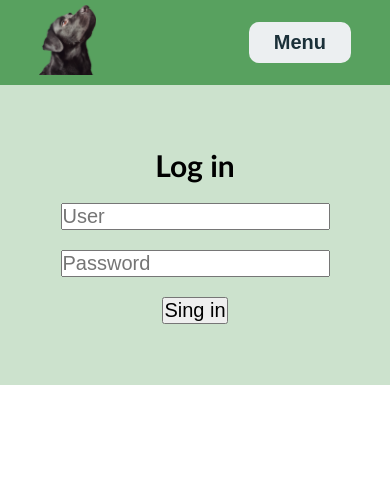
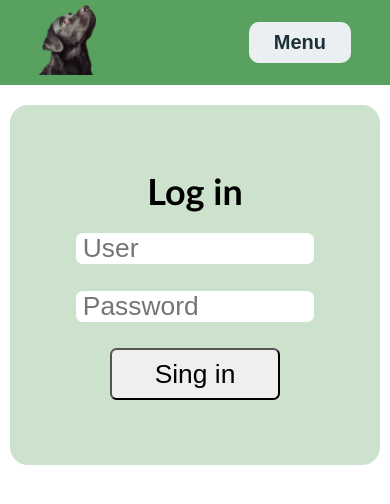
Before and after one commit to Matias-F-Acevedo/Lost-Paws, a React (Vite) app: page /login in a window 390 px wide. Shown: the top 504 px of the page. Built offline with nearby package versions, Linux system fonts and the light colour scheme; no server answers.

Commit message:
agregue un poco de estilos

```diff
--- a/src/usuarios/login/Login.css
+++ b/src/usuarios/login/Login.css
@@ -1,14 +1,25 @@
-.container-login{
+.container-login {
+    display: flex;
     background-color: rgba(23, 124, 31, 0.219);
+    width: 40%;
+    justify-content: center;
+    margin: auto;
+    margin-top: 5%;
+    border-radius: 15px;
 }
 
-.title-login{
+.title-login {
     font-size: 30px;
     font-family: 'Gill Sans', 'Gill Sans MT', Calibri, 'Trebuchet MS', sans-serif;
-    padding-bottom: 20px;
+    padding-bottom: 4%;
 }
 
-.login{
+.p-error {
+    margin-bottom: 2%;
+
+}
+
+.login {
     display: flex;
     flex-direction: column;
     align-items: center;
@@ -19,17 +30,77 @@
 
 
 
-.formulario{
+.form-login {
     display: flex;
     justify-content: center;
     flex-direction: column;
     align-items: center;
     gap: 1rem;
-    /* background-color: aqua; */
 
 }
-.login-welcome{
+
+.form-login input {
+
+
+    border-radius: 5px;
+    border: none;
+    padding-left: 2%;
+    height: 30px;
+    width: 100%;
+}
+
+
+.form-login button {
+    border-radius: 5px;
+    width: 50%;
+    height: 40%;
+}
+
+.container-login-welcome{
+background-color:rgb(243, 240, 255);
+margin: auto;
+width: 50%;
+border-radius: 10px;
+
+}
+
+.login-welcome {
     text-align: center;
     font-size: 50px;
-    background-color: beige;
+    margin-top:10%;
 }
+
+
+
+@media (max-width: 500px) {
+    .container-login {
+        width: 90%;
+        zoom: 1.2;
+    }
+
+    .form-login input {
+        width: 70%;
+    }
+}
+
+
+@media (max-width: 800px) {
+    .container-login {
+        zoom: 1.2;
+        width: 70%;
+    }
+
+}
+
+@media (max-width: 450px) {
+    .container-login {
+        width: 95%;
+        height: 100%;
+    }
+
+    .form-login {
+        zoom: 1.1;
+
+    }
+
+}
--- a/src/usuarios/login/Login.jsx
+++ b/src/usuarios/login/Login.jsx
@@ -9,7 +9,7 @@ import { UserContext } from "../../UserContext.jsx";
 function Login() {
 
     // con useContext uso el estado global del UserContext
-    const { user, handleLogin, handleLogout } = useContext(UserContext);
+    const { user, handleLogin} = useContext(UserContext);
 
 
     const [userName, setUserName] = useState("");
@@ -18,7 +18,7 @@ function Login() {
     const [error, setError] = useState("");
     const [users, setUsers] = useState([]);
 
-    const urlUsuariosRegistrados = "https://648e054b2de8d0ea11e87f07.mockapi.io/users"
+    const urlUsersRegistered = "https://648e054b2de8d0ea11e87f07.mockapi.io/users"
 
 
     const fetchUsers = async (url) => {
@@ -33,7 +33,7 @@ function Login() {
 
     // maneja el estado de los usuarios cada vez que se monte el componente
     useEffect(() => {
-        fetchUsers(urlUsuariosRegistrados);
+        fetchUsers(urlUsersRegistered);
     }, []);
 
 
@@ -42,7 +42,7 @@ function Login() {
         event.preventDefault();
 
         if (userName === "" || password === "") {
-            setError("Ingrese todos los campos");
+            setError("Enter all fields");
             return
         } else {
             const user = users.find(
@@ -52,37 +52,12 @@ function Login() {
             if (user) {
                 //guarda el usuario en contexto global y en localstorage
                 handleLogin(user);
-                setError("Loggeado Correctamente");
+                setError("Successfully logged in");
             } else {
-                setError("La contraseña o el usuario que ha ingresado es incorrecto");
+                setError("The password or user you have entered is incorrect.");
             }
         }
     }
-
-
-
-    // const handleSubmit = (event) => {
-    //     event.preventDefault()
-
-    //     if (userName === "" || password === "") {
-    //         setError("Ingrese todos los campos");
-    //         return
-    //     } else {
-
-    //         fetch(urlUsuariosRegistrados).then((response) => response.json()).then((data) => data.forEach(element => {
-    //             if (element.userName === userName && element.password === password) {
-    //                 setAcceso(true)
-    //                 return
-    //             }
-
-    //         })).catch((error) => console.log(error, "No se puedo resolver la peticion"));
-    //     }
-
-    //     if (accesoPermitido === false) {
-    //         setError("La contraseña o el usuario que ha ingresado es incorrecto");
-    //     }
-    // }
-
 
 
 
@@ -90,15 +65,17 @@ function Login() {
         <>
             <Navbar/>
             {user ?
-                <div>
-                    <h1 className="login-welcome">{`Bienvenido ${userName.toLocaleUpperCase()}`}</h1>
+                <div className="container-login-welcome">
+                    <h1 className="login-welcome">{`Welcome ${userName.toLocaleUpperCase()} 🐾`}</h1>
+
                 </div>
+
                 :
                 <div className="container-login">
                     <div className="login">
                         <h1 className="title-login">Log in</h1>
-                        <p>{error}</p>
-                        <form onSubmit={handleSubmit} className="formulario">
+                        <p className="p-error">{error}</p>
+                        <form onSubmit={handleSubmit} className="form-login">
                             <input type="text" value={userName} placeholder="User" onChange={event => setUserName(event.target.value)} />
                             <input type="password" value={password} placeholder="Password" onChange={event => setPassword(event.target.value)} />
                             <button type="submit">Sing in</button>
```
